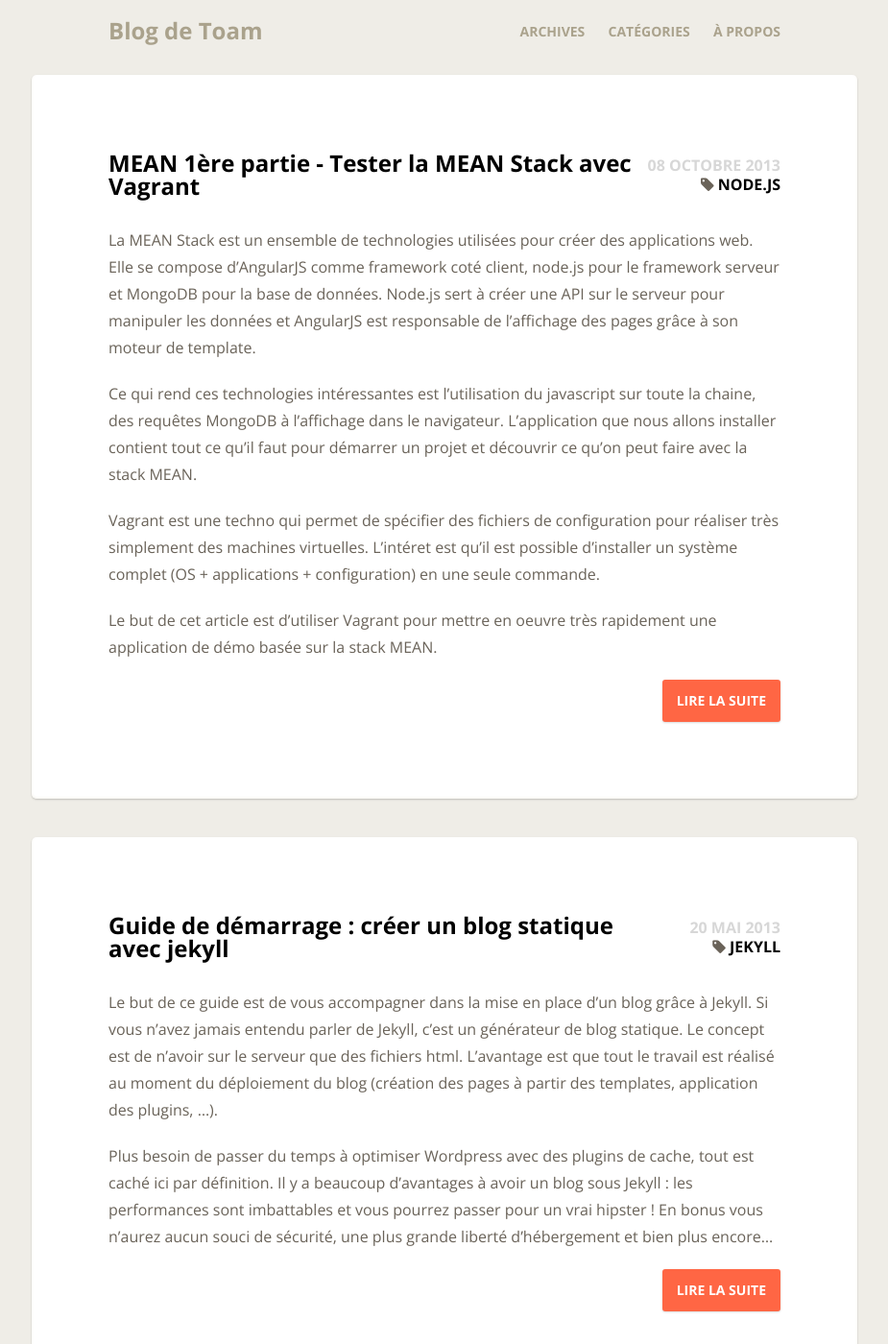
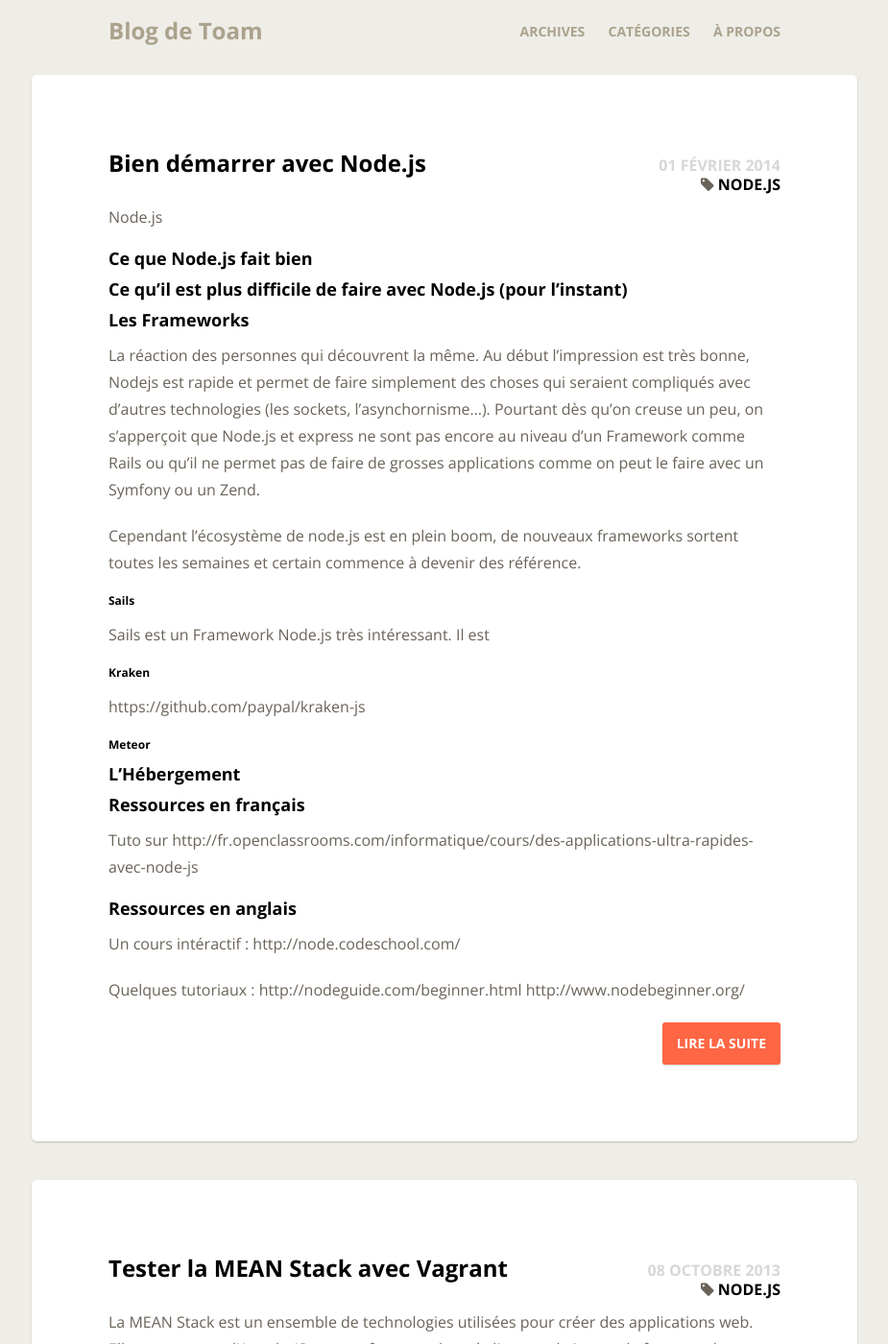
Before and after one commit to Toam/toam.fr, a Jekyll site: the page built from index.html, in a window 1280 px wide and 1400 px high. Shown: the whole window at 96% size, without its empty margins (177-1102 px from the left). Built offline with Jekyll 4.4.1, drawn with Linux system fonts in a browser that asks for light colours; nearby versions of some CDN libraries; the list of posts is cut into pages by our own code; some of the changed text lies outside the part shown.

Commit message:
Article Node + gem cleanup

```diff
--- a/_posts/2013-10-08-tester-mean-stack-avec-vagrant.markdown
+++ b/_posts/2013-10-08-tester-mean-stack-avec-vagrant.markdown
@@ -1,7 +1,7 @@
 ---
 published: true
 layout: post
-title: MEAN 1ère partie - Tester la MEAN Stack avec Vagrant
+title: Tester la MEAN Stack avec Vagrant
 category: node.js
 comments: true
 ---
--- /dev/null
+++ b/_posts/2014-02-01-bien-demmarer-avec-nodejs.markdown
@@ -0,0 +1,43 @@
+---
+published: true
+layout: post
+title: Bien démarrer avec Node.js
+category: node.js
+comments: true
+---
+
+Node.js
+##### Ce que Node.js fait bien
+
+
+##### Ce qu'il est plus difficile de faire avec Node.js (pour l'instant)
+
+
+##### Les Frameworks
+
+La réaction des personnes qui découvrent la même. Au début l'impression est très bonne, Nodejs est rapide et permet de faire simplement des choses qui seraient compliqués avec d'autres technologies (les sockets, l'asynchornisme...). Pourtant dès qu'on creuse un peu, on s'apperçoit que Node.js et express ne sont pas encore au niveau d'un Framework comme Rails ou qu'il ne permet pas de faire de grosses applications comme on peut le faire avec un Symfony ou un Zend.
+
+Cependant l'écosystème de node.js est en plein boom, de nouveaux frameworks sortent toutes les semaines et certain commence à devenir des référence.
+
+###### Sails
+Sails est un Framework Node.js très intéressant. Il est
+
+###### Kraken
+https://github.com/paypal/kraken-js
+
+###### Meteor
+
+
+##### L'Hébergement
+
+
+##### Ressources en français
+Tuto sur http://fr.openclassrooms.com/informatique/cours/des-applications-ultra-rapides-avec-node-js
+
+##### Ressources en anglais
+
+Un cours intéractif : http://node.codeschool.com/
+
+Quelques tutoriaux :
+http://nodeguide.com/beginner.html
+http://www.nodebeginner.org/
```
Also changed, not shown: Gemfile (added, +7 -0 lines), Gemfile.lock (added), 2 other files.
